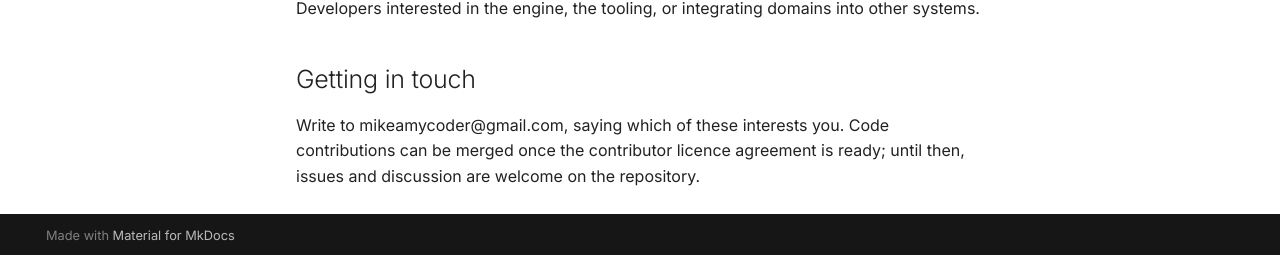
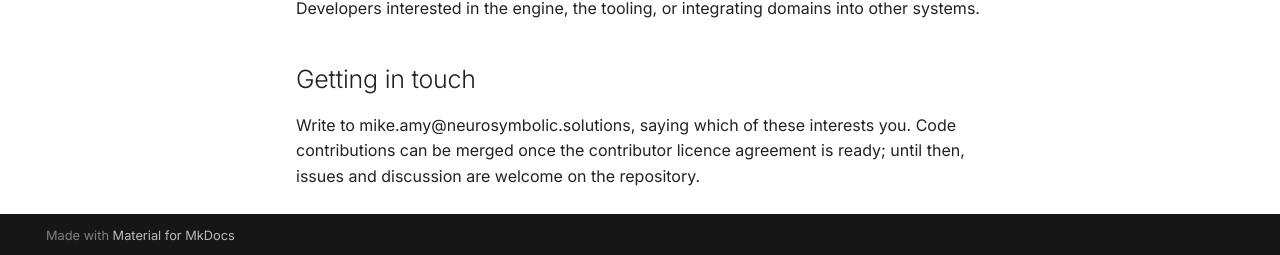
Before and after one commit to neurosymbolica/clausal-rules-as-code, an MkDocs documentation site: the page built from docs/open-calls.md, in a window 1280 px wide and 1255 px high. Shown: the part 997-1252 px from the top of the window. Built offline with MkDocs 1.6.1 and Material for MkDocs 9.7.7, drawn with Linux system fonts in a browser that asks for light colours; comment, search, counter and statistics services are not loaded.

Commit message:
Contact address: mike.amy@neurosymbolic.solutions

```diff
--- a/docs/open-calls.md
+++ b/docs/open-calls.md
@@ -33,6 +33,6 @@ Developers interested in the engine, the tooling, or integrating domains into ot
 
 ## Getting in touch
 
-Write to mikeamycoder@gmail.com, saying which of these interests you. Code contributions can be
+Write to mike.amy@neurosymbolic.solutions, saying which of these interests you. Code contributions can be
 merged once the contributor licence agreement is ready; until then, issues and discussion are
 welcome on the repository.
```
Also changed, not shown: README.md (+1 -1 lines).
